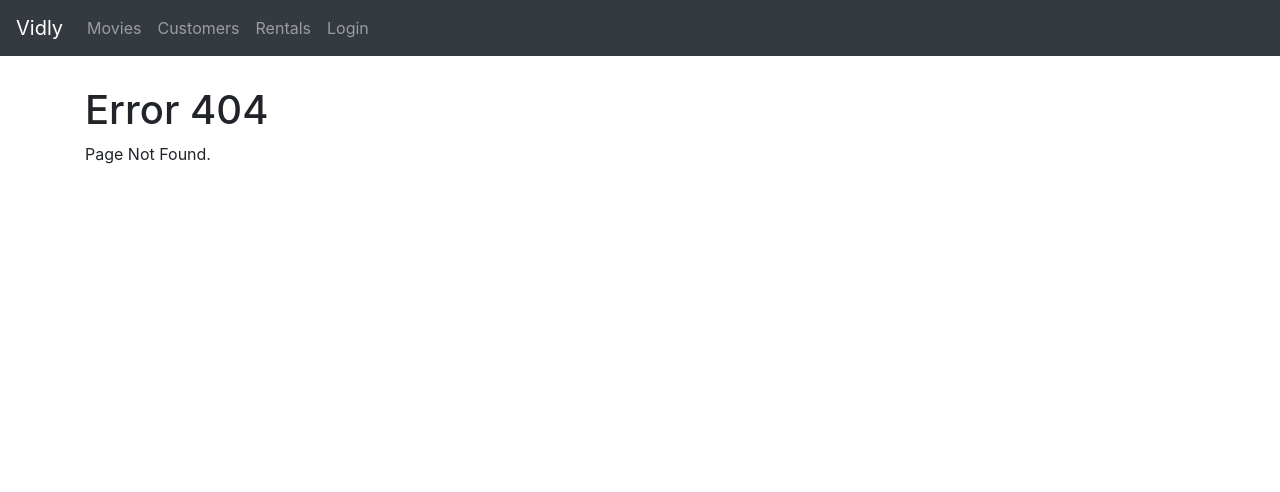
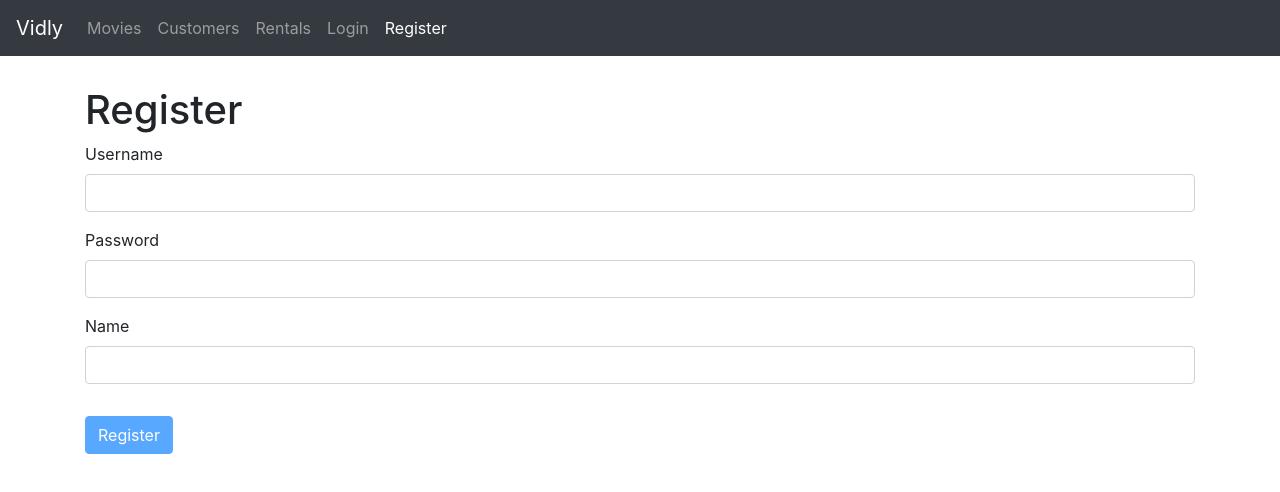
Before and after one commit to JosephBerm/Vidly, a React (Create React App) app: page /register in a window 1280 px wide. Before the commit this address led to /not-found. Shown: the top 492 px of the page. Built offline with nearby package versions, Linux system fonts and the light colour scheme.

Commit message:
Added Register Page
Register Page with validation.

```diff
--- a/src/App.js
+++ b/src/App.js
@@ -7,6 +7,7 @@
 import Movies from "./components/movies";
 import Navbar from "./components/navBar";
 import Login from "./components/login";
+import RegisterForm from "./components/register";
 import "./App.css";
 
 class App extends Component {
@@ -22,6 +23,7 @@
 						<Route path='/rentals' component={Rentals} />
 						<Route path='/movies' component={Movies} />
 						<Route path='/login' component={Login} />
+						<Route path='/register' component={RegisterForm} />
 						<Redirect from='/' exact to='/movies' />
 						<Redirect to='/not-found' />
 					</Switch>
--- a/src/components/navBar.jsx
+++ b/src/components/navBar.jsx
@@ -40,6 +40,11 @@
 								Login
 							</NavLink>
 						</li>
+						<li className='nav-item'>
+							<NavLink className='nav-link' to='/register'>
+								Register
+							</NavLink>
+						</li>
 					</ul>
 				</div>
 			</nav>
--- /dev/null
+++ b/src/components/register.jsx
@@ -0,0 +1,35 @@
+import React, { Component } from "react";
+import Joi from "joi-browser";
+import Form from "./form";
+
+class RegisterForm extends Form {
+	state = {
+		data: { username: "", password: "", name: "" },
+		errors: {},
+	};
+	schema = {
+		username: Joi.string().email().required().label("Username"),
+		password: Joi.string().min(5).required().label("Password"),
+		name: Joi.string().required().label("Name"),
+	};
+
+	doSubmit = () => {
+		console.log("Submitted.");
+	};
+
+	render() {
+		return (
+			<div>
+				<h1>Register</h1>
+				<form onSubmit={this.handleSubmit}>
+					{this.renderInput("username", "Username")}
+					{this.renderInput("password", "Password", "password")}
+					{this.renderInput("name", "Name")}
+					{this.renderButton("Register")}
+				</form>
+			</div>
+		);
+	}
+}
+
+export default RegisterForm;
```
